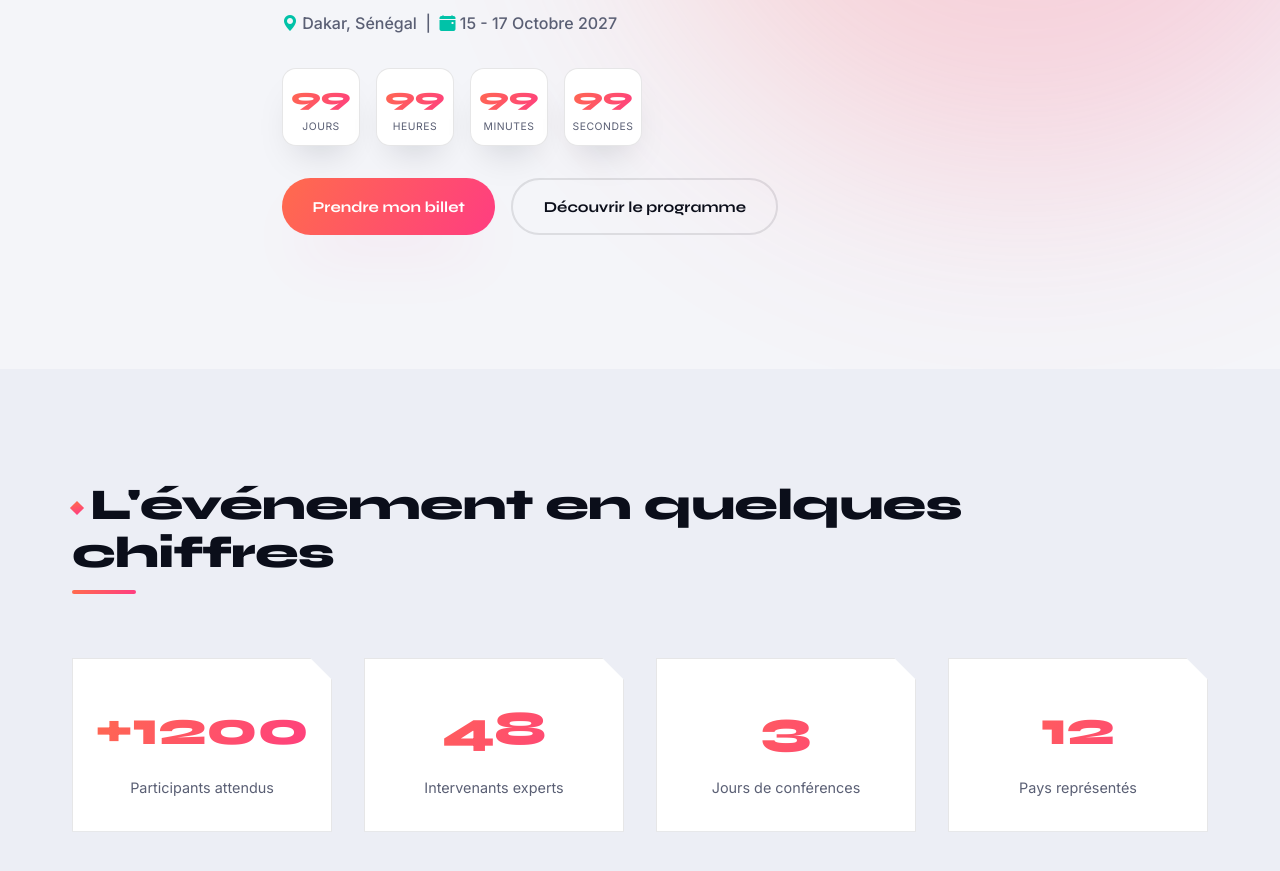
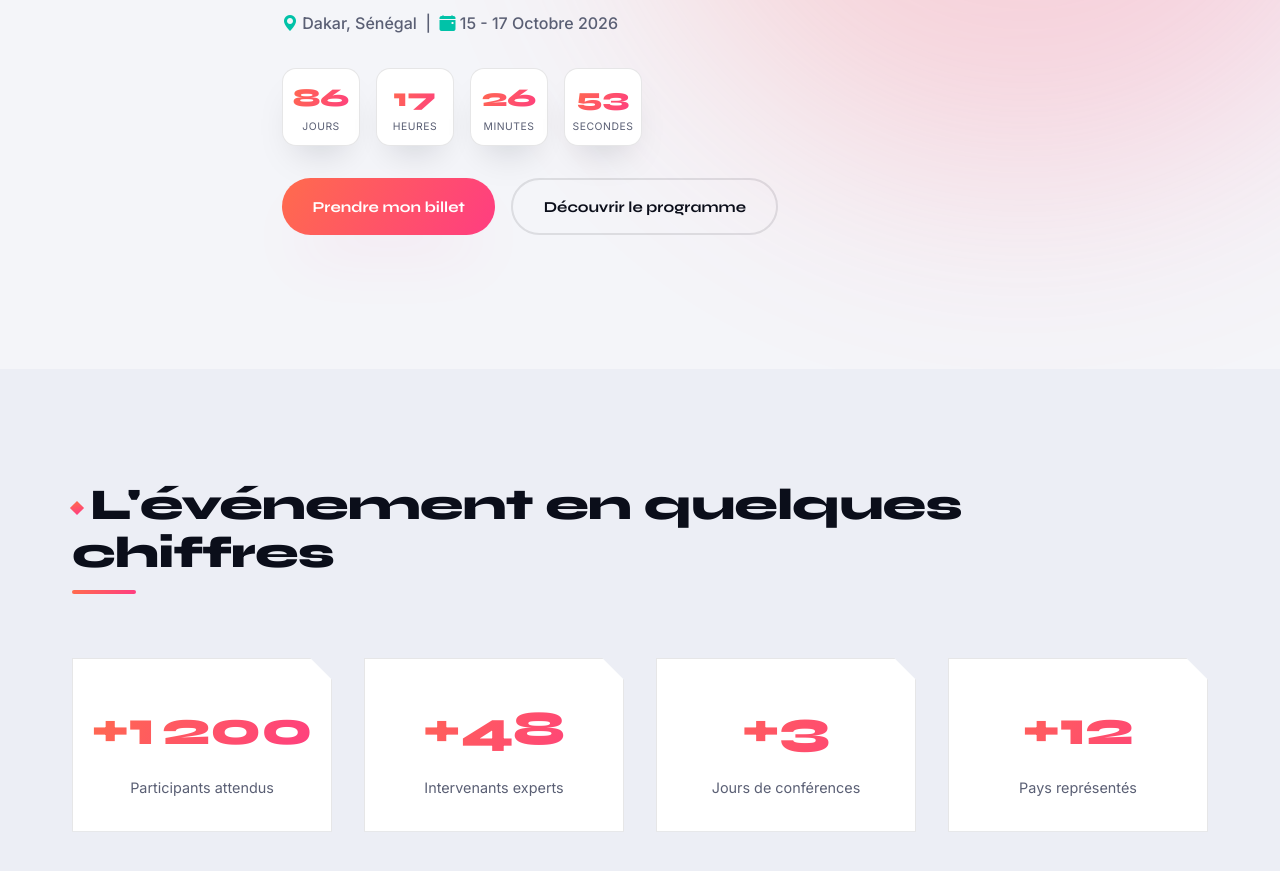
Before and after one commit to mouhamedoct2005-cmd/GUEYE-MOUHAMADOU-MOUSTAPHA-AfriConnectSummit, a plain HTML site: page index.html in a window 1280 px wide. Shown: the part 431-1302 px from the top of the page. Drawn offline with nearby package versions, Linux system fonts and the light colour scheme.

Commit message:
Compte à reboure et Compteur Dynamic

```diff
--- a/index.html
+++ b/index.html
@@ -45,23 +45,23 @@
             <div class="hero-content">
                 <span class="badge">Le Rendez-vous Tech Panafricain</span>
                 <h1>Innover pour l'Afrique de Demain</h1>
-                <p class="hero-meta"><i class="bi bi-geo-alt-fill"></i> Dakar, Sénégal &nbsp;|&nbsp; <i class="bi bi-calendar-event-fill"></i> 15 - 17 Octobre 2027</p>
+                <p class="hero-meta"><i class="bi bi-geo-alt-fill"></i> Dakar, Sénégal &nbsp;|&nbsp; <i class="bi bi-calendar-event-fill"></i> 15 - 17 Octobre 2026</p>
 
                 <div class="countdown-container" id="countdown">
                     <div class="countdown-item">
-                        <span id="days">99</span>
+                        <span id="days">0</span>
                         <small>Jours</small>
                     </div>
                     <div class="countdown-item">
-                        <span id="hours">99</span>
+                        <span id="hours">0</span>
                         <small>Heures</small>
                     </div>
                     <div class="countdown-item">
-                        <span id="minutes">99</span>
+                        <span id="minutes">0</span>
                         <small>Minutes</small>
                     </div>
                     <div class="countdown-item">
-                        <span id="seconds">99</span>
+                        <span id="seconds">0</span>
                         <small>Secondes</small>
                     </div>
                 </div>
--- a/intervenants.html
+++ b/intervenants.html
@@ -1,25 +1,26 @@
-
-<!DOCTYPE html>
+<!doctype html>
 <html lang="fr" data-theme="light">
   <head>
-    <meta charset="UTF-8">
-    <meta name="viewport" content="width=device-width, initial-scale=1.0">
+    <meta charset="UTF-8" />
+    <meta name="viewport" content="width=device-width, initial-scale=1.0" />
     <title>Intervenants - AfriConnect Summit 2026</title>
-    <link rel="preconnect" href="https://fonts.googleapis.com">
-    <link rel="preconnect" href="https://fonts.gstatic.com" crossorigin>
-    <link href="https://fonts.googleapis.com/css2?family=Inter:wght@300;400;500;600&family=Syne:wght@700;800&display=swap" rel="stylesheet">
-    <link rel="stylesheet" href="https://cdn.jsdelivr.net/npm/bootstrap-icons@1.11.3/font/bootstrap-icons.min.css">
-    <link rel="stylesheet" href="css/style.css">
+    <link rel="preconnect" href="https://fonts.googleapis.com" />
+    <link rel="preconnect" href="https://fonts.gstatic.com" crossorigin />
+    <link
+      href="https://fonts.googleapis.com/css2?family=Inter:wght@300;400;500;600&family=Syne:wght@700;800&display=swap"
+      rel="stylesheet"
+    />
+    <link
+      rel="stylesheet"
+      href="https://cdn.jsdelivr.net/npm/bootstrap-icons@1.11.3/font/bootstrap-icons.min.css"
+    />
+    <link rel="stylesheet" href="css/style.css" />
   </head>
   <body>
-
     <header class="main-header">
       <nav class="navbar" aria-label="Navigation principale">
         <a href="index.html" class="logo">
-                <img
-                 src="images/logo africonnect.jpeg"
-                 alt="AfriConnect Summit"
-                 />
+          <img src="images/logo africonnect.jpeg" alt="AfriConnect Summit" />
           AfriConnect Summit
         </a>
         <div class="nav-links" id="navLinks">
@@ -29,8 +30,20 @@
           <a href="contact.html">Inscription & Contact</a>
         </div>
         <div class="nav-actions">
-                <button id="themeToggle" class="theme-btn" aria-label="Changer de thème"><i class="bi bi-moon-stars"></i></button>
-                <button class="hamburger" id="hamburgerMenu" aria-label="Ouvrir le menu"><i class="bi bi-list"></i></button>
+          <button
+            id="themeToggle"
+            class="theme-btn"
+            aria-label="Changer de thème"
+          >
+            <i class="bi bi-moon-stars"></i>
+          </button>
+          <button
+            class="hamburger"
+            id="hamburgerMenu"
+            aria-label="Ouvrir le menu"
+          >
+            <i class="bi bi-list"></i>
+          </button>
         </div>
       </nav>
     </header>
@@ -39,7 +52,8 @@
       <section class="internal-hero">
         <div class="container">
           <nav class="breadcrumbs" aria-label="Fil d'Ariane">
-                    <a href="index.html">Accueil</a> &gt; <span aria-current="page">Intervenants</span>
+            <a href="index.html">Accueil</a> &gt;
+            <span aria-current="page">Intervenants</span>
           </nav>
           <h1>Plongez dans l'univers de nos talents</h1>
         </div>
@@ -50,7 +64,9 @@
           <div class="filter-buttons-group">
             <button class="filter-btn active" data-category="all">Tous</button>
             <button class="filter-btn" data-category="ia">IA & Tech</button>
-                    <button class="filter-btn" data-category="business">Business</button>
+            <button class="filter-btn" data-category="business">
+              Business
+            </button>
             <button class="filter-btn" data-category="design">Design</button>
             <button class="filter-btn" data-category="data">Data</button>
           </div>
@@ -60,21 +76,36 @@
       <section class="speakers-section">
         <div class="container">
           <div class="speakers-main-grid" id="speakersGrid">
-
-                    <article class="speaker-card section-scroll-animate" data-category="ia">
+            <article
+              class="speaker-card section-scroll-animate"
+              data-category="ia"
+            >
               <div class="speaker-img-wrapper">
-                            <img src="images/femme3.jpeg" alt="Fatoumata Diallo" loading="lazy">
+                <img
+                  src="images/femme3.jpeg"
+                  alt="Fatoumata Diallo"
+                  loading="lazy"
+                />
               </div>
               <div class="speaker-info">
                 <h3>Fatoumata Diallo</h3>
                 <p class="specialty">Experte IA Générative</p>
-                            <span class="country"><i class="bi bi-geo-alt"></i> Sénégal</span>
+                <span class="country"
+                  ><i class="bi bi-geo-alt"></i> Sénégal</span
+                >
               </div>
             </article>
 
-                    <article class="speaker-card section-scroll-animate" data-category="business">
+            <article
+              class="speaker-card section-scroll-animate"
+              data-category="business"
+            >
               <div class="speaker-img-wrapper">
-                            <img src="images/homme3.jpeg" alt="Aliou Diakate" loading="lazy">
+                <img
+                  src="images/homme3.jpeg"
+                  alt="Aliou Diakate"
+                  loading="lazy"
+                />
               </div>
               <div class="speaker-info">
                 <h3>Aliou Diakate</h3>
@@ -83,20 +114,32 @@
               </div>
             </article>
 
-                    <article class="speaker-card section-scroll-animate" data-category="design">
+            <article
+              class="speaker-card section-scroll-animate"
+              data-category="design"
+            >
               <div class="speaker-img-wrapper">
-                            <img src="images/femme4.jpeg" alt="Chloé Diop" loading="lazy">
+                <img src="images/femme4.jpeg" alt="Chloé Diop" loading="lazy" />
               </div>
               <div class="speaker-info">
                 <h3>Chloé Diop</h3>
                 <p class="specialty">Lead Product Designer</p>
-                            <span class="country"><i class="bi bi-geo-alt"></i> Côte d'Ivoire</span>
+                <span class="country"
+                  ><i class="bi bi-geo-alt"></i> Côte d'Ivoire</span
+                >
               </div>
             </article>
 
-                    <article class="speaker-card section-scroll-animate" data-category="data">
+            <article
+              class="speaker-card section-scroll-animate"
+              data-category="data"
+            >
               <div class="speaker-img-wrapper">
-                            <img src="images/femme5.jpeg" alt="Aminata Touré" loading="lazy">
+                <img
+                  src="images/femme5.jpeg"
+                  alt="Aminata Touré"
+                  loading="lazy"
+                />
               </div>
               <div class="speaker-info">
                 <h3>Aminata Touré</h3>
@@ -105,20 +148,36 @@
               </div>
             </article>
 
-                    <article class="speaker-card section-scroll-animate" data-category="ia">
+            <article
+              class="speaker-card section-scroll-animate"
+              data-category="ia"
+            >
               <div class="speaker-img-wrapper">
-                            <img src="images/homme4.jpeg" alt="Moussa Ndiaye" loading="lazy">
+                <img
+                  src="images/homme4.jpeg"
+                  alt="Moussa Ndiaye"
+                  loading="lazy"
+                />
               </div>
               <div class="speaker-info">
                 <h3>Moussa Ndiaye</h3>
                 <p class="specialty">Ingénieur Cloud & DevSecOps</p>
-                            <span class="country"><i class="bi bi-geo-alt"></i> Cameroun</span>
+                <span class="country"
+                  ><i class="bi bi-geo-alt"></i> Cameroun</span
+                >
               </div>
             </article>
 
-                    <article class="speaker-card section-scroll-animate" data-category="business">
+            <article
+              class="speaker-card section-scroll-animate"
+              data-category="business"
+            >
               <div class="speaker-img-wrapper">
-                            <img src="images/homme5.jpeg" alt="Elowen Osei" loading="lazy">
+                <img
+                  src="images/homme5.jpeg"
+                  alt="Elowen Osei"
+                  loading="lazy"
+                />
               </div>
               <div class="speaker-info">
                 <h3>Elowen Osei</h3>
@@ -127,20 +186,36 @@
               </div>
             </article>
 
-                    <article class="speaker-card section-scroll-animate" data-category="design">
+            <article
+              class="speaker-card section-scroll-animate"
+              data-category="design"
+            >
               <div class="speaker-img-wrapper">
-                            <img src="images/homme6.jpeg" alt="Salif Keita" loading="lazy">
+                <img
+                  src="images/homme6.jpeg"
+                  alt="Salif Keita"
+                  loading="lazy"
+                />
               </div>
               <div class="speaker-info">
                 <h3>Salif Keita</h3>
                 <p class="specialty">Directeur Artistique UX</p>
-                            <span class="country"><i class="bi bi-geo-alt"></i> Guinée</span>
+                <span class="country"
+                  ><i class="bi bi-geo-alt"></i> Guinée</span
+                >
               </div>
             </article>
 
-                    <article class="speaker-card section-scroll-animate" data-category="data">
+            <article
+              class="speaker-card section-scroll-animate"
+              data-category="data"
+            >
               <div class="speaker-img-wrapper">
-                            <img src="images/femme6.jpeg" alt="Zeynabou Sow" loading="lazy">
+                <img
+                  src="images/femme6.jpeg"
+                  alt="Zeynabou Sow"
+                  loading="lazy"
+                />
               </div>
               <div class="speaker-info">
                 <h3>Zeynabou Sow</h3>
@@ -149,9 +224,16 @@
               </div>
             </article>
 
-                    <article class="speaker-card section-scroll-animate" data-category="ia">
+            <article
+              class="speaker-card section-scroll-animate"
+              data-category="ia"
+            >
               <div class="speaker-img-wrapper">
-                            <img src="images/homme7.jpeg" alt="Tariq Al-Fayed" loading="lazy">
+                <img
+                  src="images/homme7.jpeg"
+                  alt="Tariq Al-Fayed"
+                  loading="lazy"
+                />
               </div>
               <div class="speaker-info">
                 <h3>Tariq Al-Fayed</h3>
@@ -159,7 +241,6 @@
                 <span class="country"><i class="bi bi-geo-alt"></i> Maroc</span>
               </div>
             </article>
-
           </div>
         </div>
       </section>
@@ -182,18 +263,37 @@
         <div class="footer-col">
           <h4>Suivez-nous</h4>
           <div class="social-links">
-                    <a href="#" aria-label="Suivez-nous sur X / Twitter"><i class="bi bi-twitter-x"></i></a>
-                    <a href="#" aria-label="Suivez-nous sur LinkedIn"><i class="bi bi-linkedin"></i></a>
-                    <a href="#" aria-label="Suivez-nous sur YouTube"><i class="bi bi-youtube"></i></a>
-                    <a href="#" aria-label="Suivez-nous sur Instagram"><i class="bi bi-instagram"></i></a>
-                    <a href="#" aria-label="Suivez-nous sur Facebook"><i class="bi bi-facebook"></i></a>
+            <a href="#" aria-label="Suivez-nous sur X / Twitter"
+              ><i class="bi bi-twitter-x"></i
+            ></a>
+            <a href="#" aria-label="Suivez-nous sur LinkedIn"
+              ><i class="bi bi-linkedin"></i
+            ></a>
+            <a href="#" aria-label="Suivez-nous sur YouTube"
+              ><i class="bi bi-youtube"></i
+            ></a>
+            <a href="#" aria-label="Suivez-nous sur Instagram"
+              ><i class="bi bi-instagram"></i
+            ></a>
+            <a href="#" aria-label="Suivez-nous sur Facebook"
+              ><i class="bi bi-facebook"></i
+            ></a>
           </div>
         </div>
       </div>
       <div class="footer-bottom">
-            <p>&copy; <span id="currentYear"></span> AfriConnect Summit. Tous droits réservés.</p>
+        <p>
+          &copy; <span id="currentYear"></span> AfriConnect Summit. Tous droits
+          réservés.
+        </p>
       </div>
-        <button id="scrollTopBtn" class="scroll-top-btn" aria-label="Retourner en haut de la page"><i class="bi bi-arrow-up-short"></i></button>
+      <button
+        id="scrollTopBtn"
+        class="scroll-top-btn"
+        aria-label="Retourner en haut de la page"
+      >
+        <i class="bi bi-arrow-up-short"></i>
+      </button>
     </footer>
 
     <script src="js/main.js"></script>
--- a/js/main.js
+++ b/js/main.js
@@ -176,3 +176,94 @@ if (filterButtons.length > 0) {
 
 
 // ==========================COMPTEUR DINAMIC ET CONTAREBOUR DATE===========================
+
+// ===============================
+// Compte à rebours de l'événement
+// ===============================
+
+const blocCompte = document.querySelector("#countdown");
+
+if (blocCompte) {
+
+    const dateEvenement = new Date(2026, 9, 15, 8, 30, 0); // 15 octobre 2026 à 08h30
+
+    function afficherTemps() {
+
+        const maintenant = new Date();
+        const ecart = dateEvenement - maintenant;
+
+        if (ecart <= 0) {
+            blocCompte.innerHTML = "<p>L'événement a commencé !</p>";
+            clearInterval(timer);
+            return;
+        }
+
+        const jour = Math.floor(ecart / (1000 * 60 * 60 * 24));
+        const heure = Math.floor((ecart / (1000 * 60 * 60)) % 24);
+        const minute = Math.floor((ecart / (1000 * 60)) % 60);
+        const seconde = Math.floor((ecart / 1000) % 60);
+
+        document.getElementById("days").textContent = jour.toString().padStart(2, "0");
+        document.getElementById("hours").textContent = heure.toString().padStart(2, "0");
+        document.getElementById("minutes").textContent = minute.toString().padStart(2, "0");
+        document.getElementById("seconds").textContent = seconde.toString().padStart(2, "0");
+    }
+
+    afficherTemps();
+
+    const timer = setInterval(afficherTemps, 1000);
+}
+
+// Animation des compteurs lorsque la section devient visible
+
+const compteurs = document.querySelectorAll(".stat-number[data-target]");
+
+if (compteurs.length) {
+
+    const observateur = new IntersectionObserver((elements) => {
+
+        elements.forEach((element) => {
+
+            if (!element.isIntersecting) return;
+
+            const compteur = element.target;
+            const objectif = Number(compteur.dataset.target);
+
+            let debut = null;
+            const duree = 1500;
+
+            function animer(temps) {
+
+                if (!debut) {
+                    debut = temps;
+                }
+
+                const ecoule = temps - debut;
+                const progression = Math.min(ecoule / duree, 1);
+
+                compteur.textContent =
+                    "+" + Math.floor(objectif * progression).toLocaleString("fr-FR");
+
+                if (progression < 1) {
+                    requestAnimationFrame(animer);
+                } else {
+                    compteur.textContent =
+                        "+" + objectif.toLocaleString("fr-FR");
+                }
+            }
+
+            requestAnimationFrame(animer);
+
+            observateur.unobserve(compteur);
+
+        });
+
+    }, {
+        threshold: 0.5
+    });
+
+    compteurs.forEach((compteur) => {
+        observateur.observe(compteur);
+    });
+
+}
```
Also changed, not shown: contact.html (+3 -8 lines), programme.html (+3 -6 lines). Lines whose indentation alone changed are shown as unchanged.
